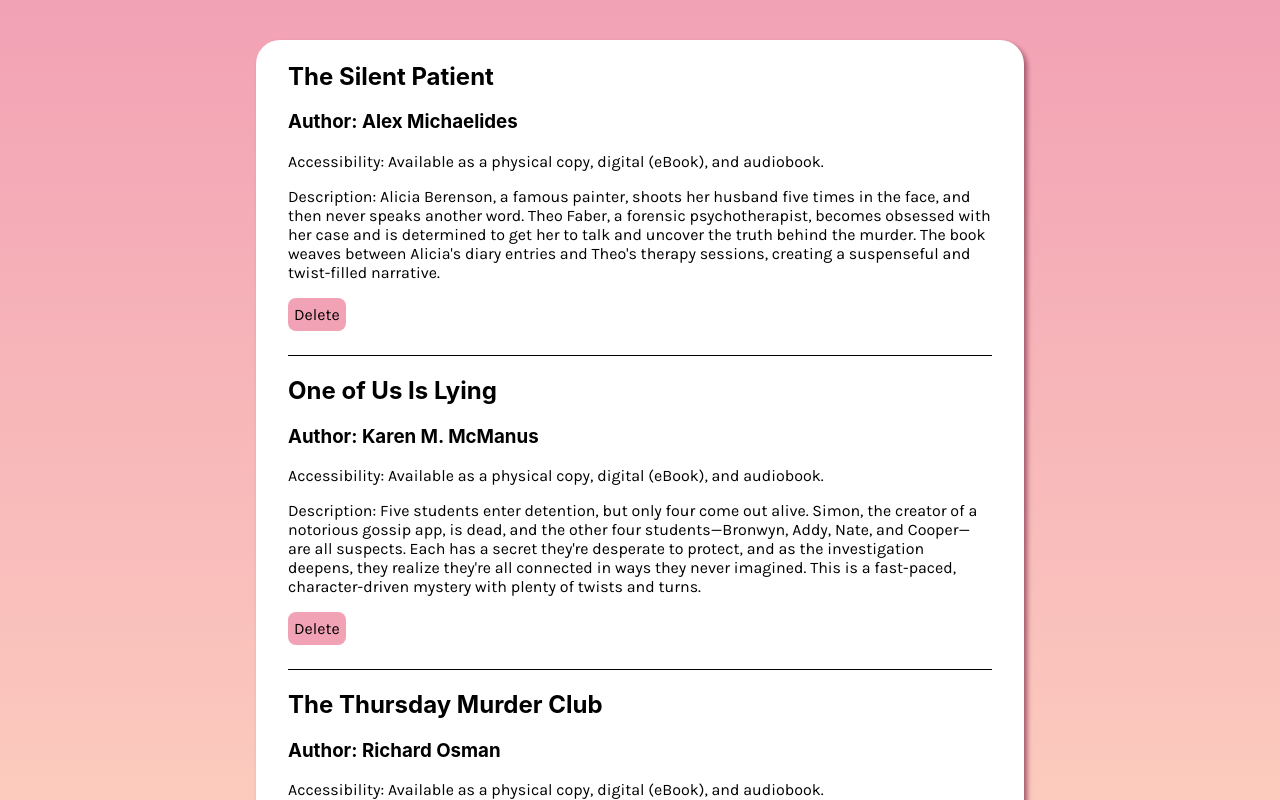
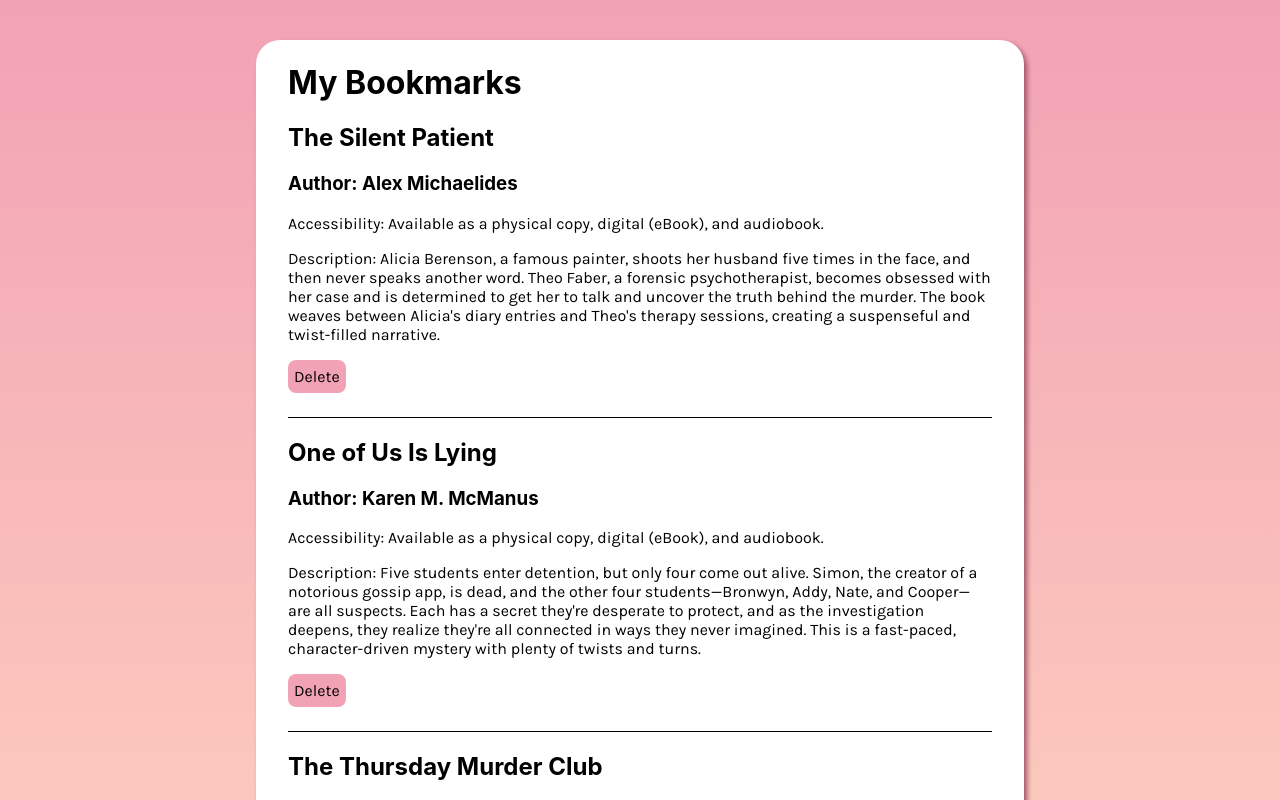
Before and after one commit to riyeur/Booki, a React (Create React App) app in the folder frontend/: page /profile in a window 1280 px wide. Shown: the top 800 px of the page. Built offline with nearby package versions, Linux system fonts and the light colour scheme.

Commit message:
added title for bookmarks

```diff
--- a/frontend/src/components/BookmarkList.js
+++ b/frontend/src/components/BookmarkList.js
@@ -17,6 +17,7 @@ const BookmarkList = () => {
 
     return (
         <div className='bookmark-list'>
+            <h1>My Bookmarks</h1>
             {
                 // looping through all the bookmarks and creating a BookmarkCard component for each
                 boookmarks.map((bookmark) => (
```
